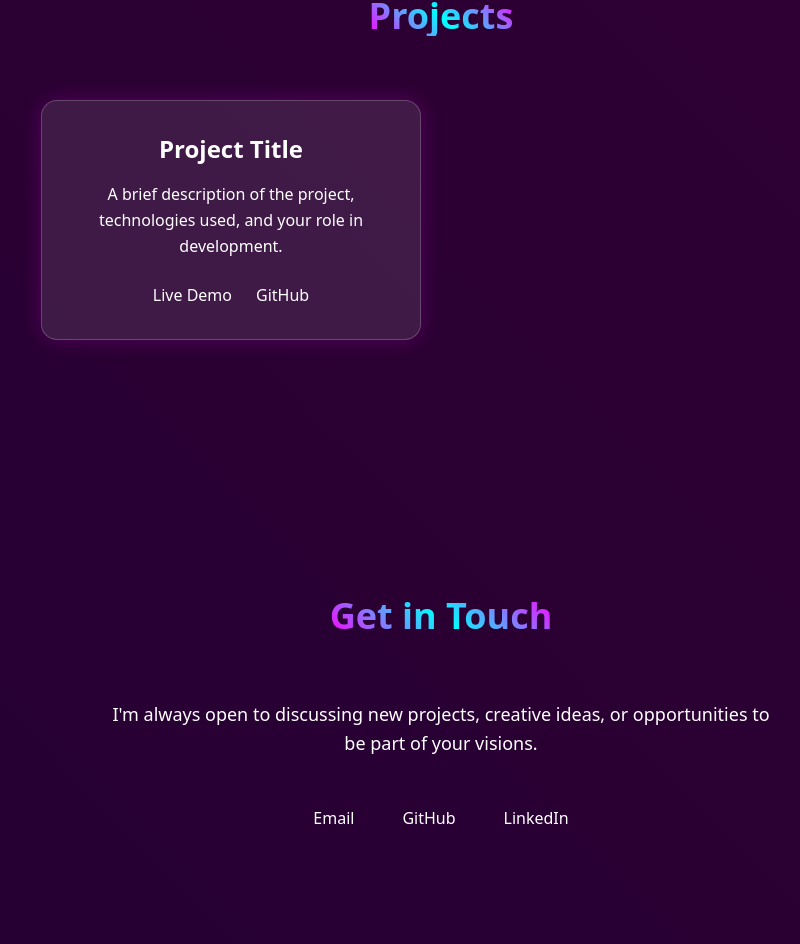
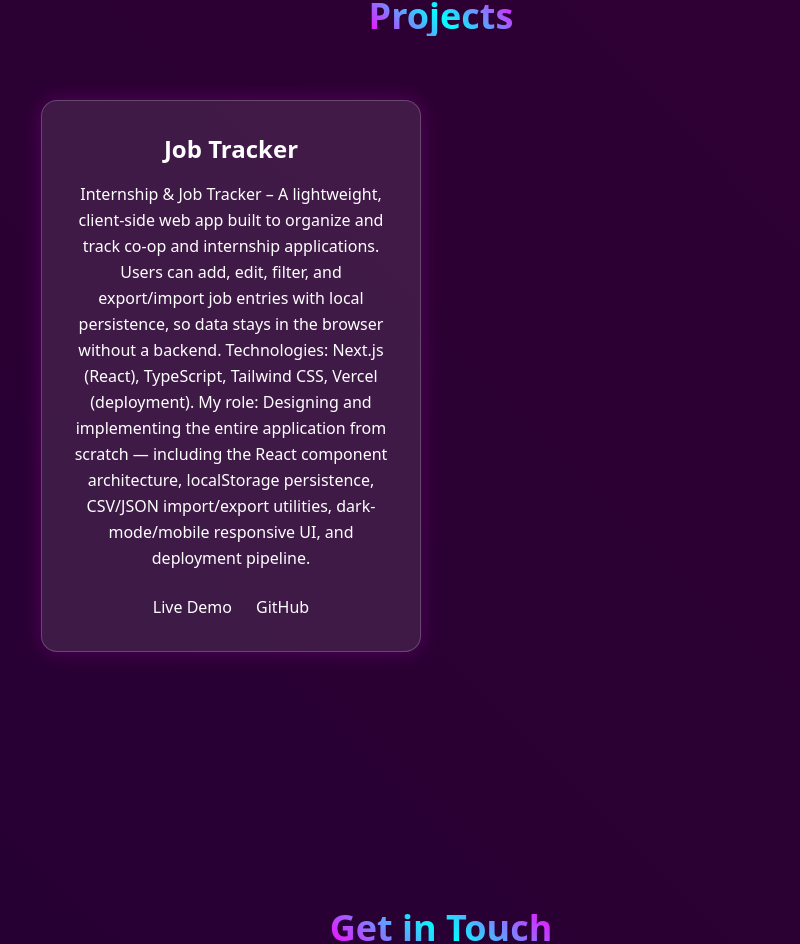
Before and after one commit to tah-6/taha_tech_portfolio, a React (Vite) app: page / in a window 1280 px wide. Shown: the part 1853-2797 px from the top of the page, without its empty margins (199-999 px from the left). Built offline with nearby package versions, Linux system fonts and the light colour scheme.

Commit message:
new project

```diff
--- a/src/App.tsx
+++ b/src/App.tsx
@@ -74,10 +74,14 @@ function App() {
             {/* Project Card */}
             <div className="card group p-8 flex flex-col items-center text-center">
               <h3 className="text-2xl font-bold mb-4 text-white group-hover:text-cyan-300 transition-colors">
-                Project Title
+                Job Tracker
               </h3>
               <p className="text-white mb-6 leading-relaxed">
-                A brief description of the project, technologies used, and your role in development.
+              Internship & Job Tracker – A lightweight, client-side web app built to organize and track co-op and internship applications. Users can add, edit, filter, and export/import job entries with local persistence, so data stays in the browser without a backend.
+
+Technologies: Next.js (React), TypeScript, Tailwind CSS, Vercel (deployment).
+
+My role: Designing and implementing the entire application from scratch — including the React component architecture, localStorage persistence, CSV/JSON import/export utilities, dark-mode/mobile responsive UI, and deployment pipeline.
               </p>
               <div className="flex gap-6 justify-center">
                 <a href="https://uofg-job-tracker.vercel.app" className="text-cyan-300 hover:text-purple-300 transition-colors">Live Demo</a>
```
